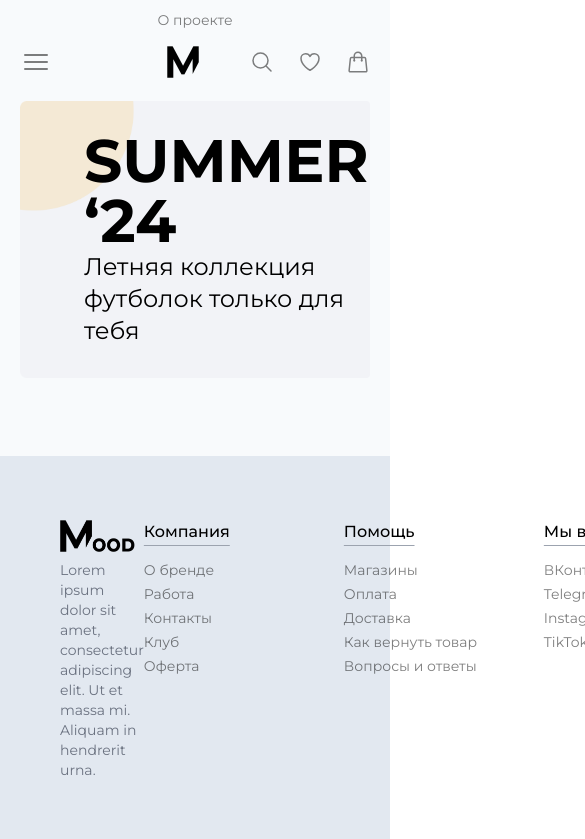
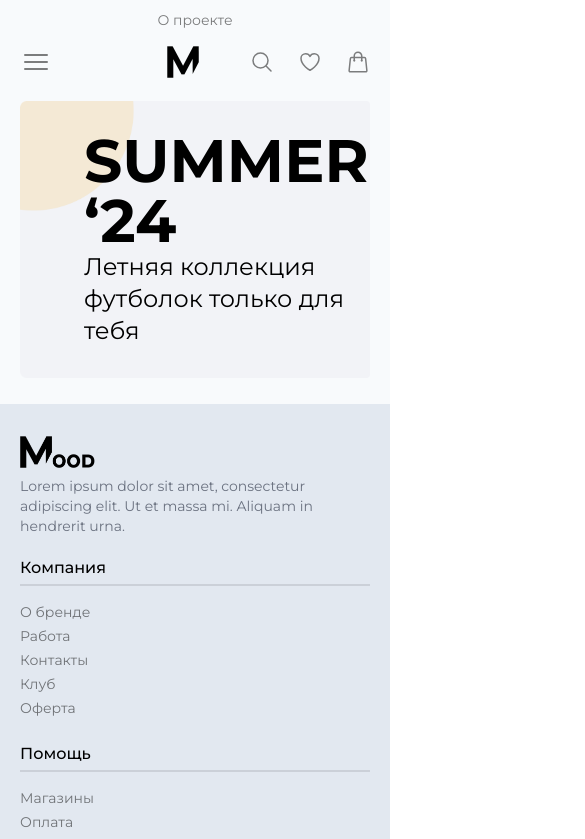
Before and after one commit to StarPandaBeg/mood-commerce, a Nuxt app: page / in a window 390 px wide. Shown: the top 839 px of the page, 585 px wide, since content can reach past the window. Built offline with nearby package versions, Linux system fonts and the light colour scheme.

Commit message:
Fix: Make `FooterMain` adaptive

```diff
--- a/components/FooterMain.vue
+++ b/components/FooterMain.vue
@@ -1,29 +1,31 @@
 <template>
-  <footer class="w-100 px-5 py-16 bg-slate-200">
-    <div class="px-10 flex justify-between">
+  <footer class="w-100 px-5 py-8 lg:py-16 bg-slate-200">
+    <div class="lg:px-5 lg:px-10 flex flex-col lg:flex-row justify-between">
       <div>
         <img src="~/assets/images/mood-brand.png" class="h-8 object-contain" />
-        <p class="pt-2 max-w-80 text-sm text-gray-500">
+        <p class="pt-2 lg:max-w-80 text-sm text-gray-500">
           Lorem ipsum dolor sit amet, consectetur adipiscing elit. Ut et massa
           mi. Aliquam in hendrerit urna.
         </p>
       </div>
-      <div class="flex justify-end grow gap-6">
-        <VFooterList title="Компания" class="min-w-44">
+      <div
+        class="mt-5 lg:mt-0 flex flex-col lg:flex-row lg:justify-end grow gap-6"
+      >
+        <VFooterList title="Компания" class="xl:min-w-44">
           <VFooterListItem>О бренде</VFooterListItem>
           <VFooterListItem>Работа</VFooterListItem>
           <VFooterListItem>Контакты</VFooterListItem>
           <VFooterListItem>Клуб</VFooterListItem>
           <VFooterListItem>Оферта</VFooterListItem>
         </VFooterList>
-        <VFooterList title="Помощь" class="min-w-44">
+        <VFooterList title="Помощь" class="xl:min-w-44">
           <VFooterListItem>Магазины</VFooterListItem>
           <VFooterListItem>Оплата</VFooterListItem>
           <VFooterListItem>Доставка</VFooterListItem>
           <VFooterListItem>Как вернуть товар</VFooterListItem>
           <VFooterListItem>Вопросы и ответы</VFooterListItem>
         </VFooterList>
-        <VFooterList title="Мы в соцсетях" class="min-w-44">
+        <VFooterList title="Мы в соцсетях" class="xl:min-w-44">
           <VFooterListItem>ВКонтакте</VFooterListItem>
           <VFooterListItem>Telegram</VFooterListItem>
           <VFooterListItem>Instagram</VFooterListItem>
--- a/components/VFooterList.vue
+++ b/components/VFooterList.vue
@@ -8,7 +8,9 @@ const props = withDefaults(defineProps<VFooterListProps>(), {
 
 <template>
   <div class="flex flex-col gap-4">
-    <h1 class="decoration-gray-400 underline underline-offset-8 font-medium">
+    <h1
+      class="pb-1 w-full lg:w-auto decoration-gray-400 border-b-black/10 border-b-2 font-medium"
+    >
       <slot name="header">{{ props.title }}</slot>
     </h1>
     <ul class="flex flex-col gap-1">
```
